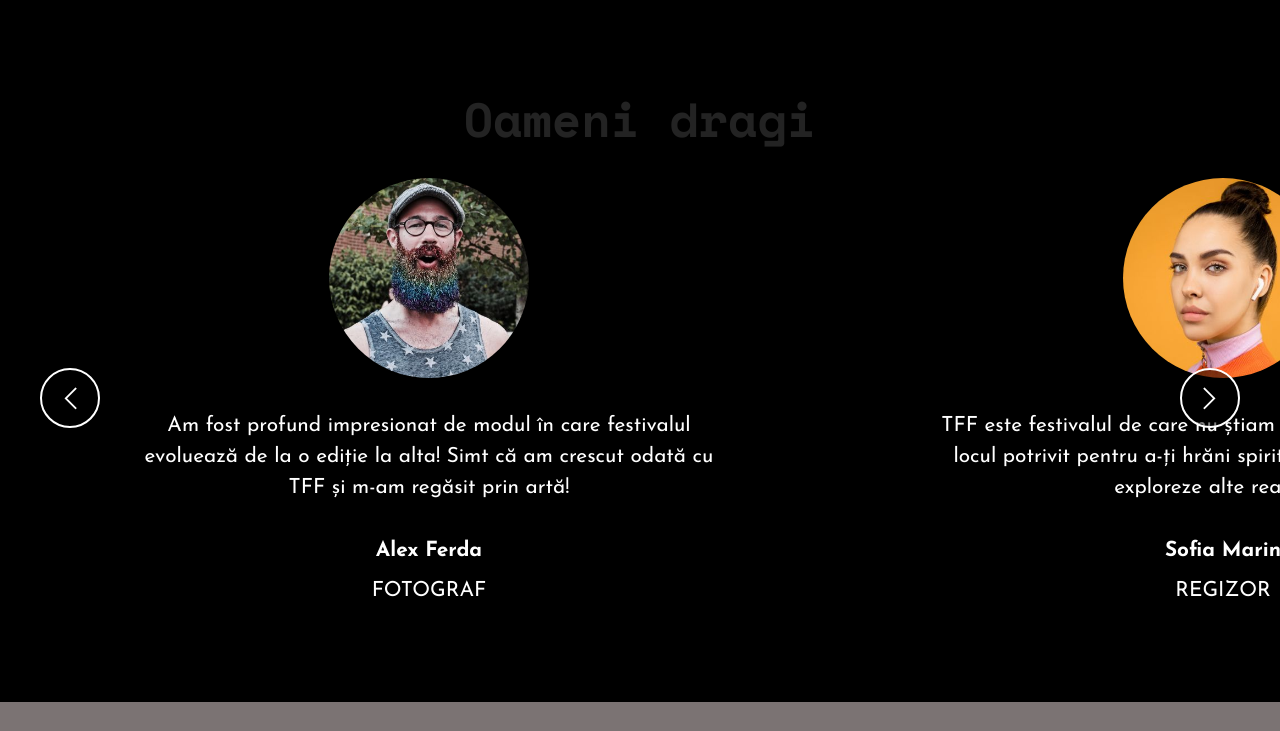
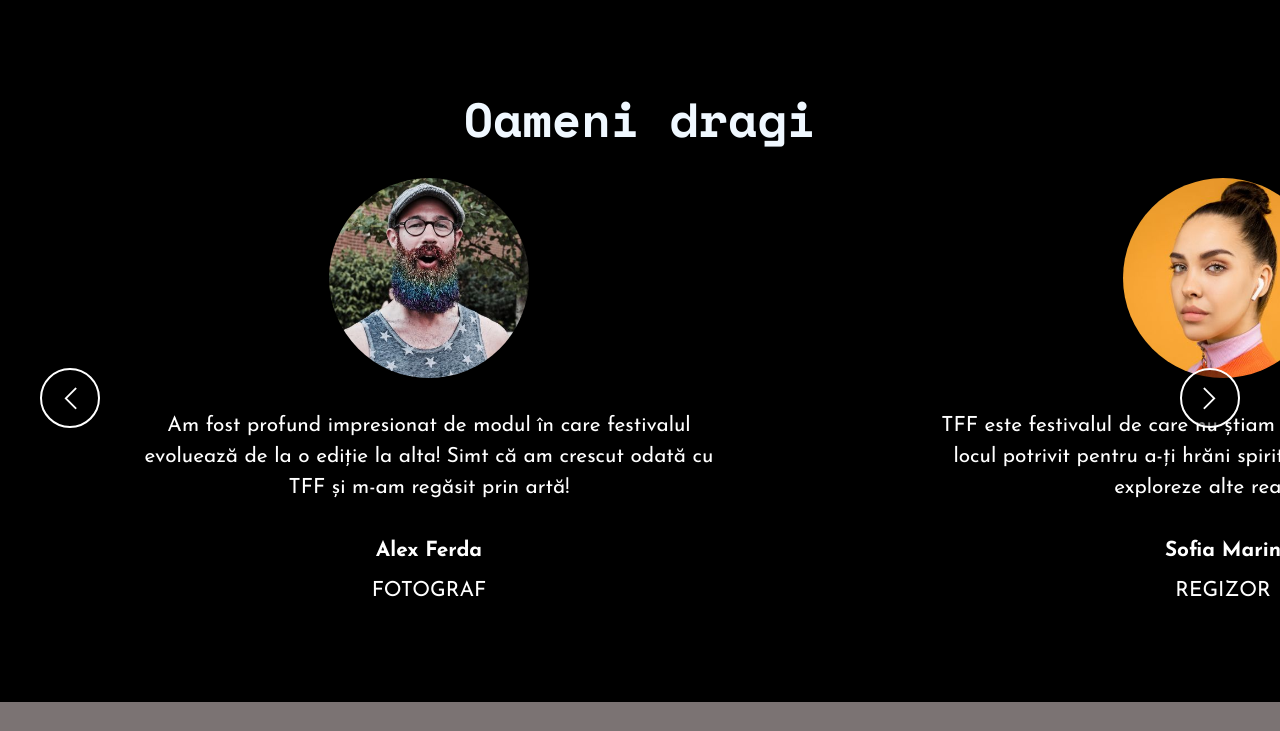
Before and after one commit to minagrd/TFF, a plain HTML site: page Editii-trecute.html in a window 1280 px wide. Shown: the part 3478-4209 px from the top of the page. Drawn offline with nearby package versions, Linux system fonts and the light colour scheme; files whose address does not match are found by name; a web font is replaced by a local one.

Commit message:
Update Editii-trecute.html

```diff
--- a/Editii-trecute.html
+++ b/Editii-trecute.html
@@ -313,7 +313,7 @@
 
 
     <div class="position-relative text-center">
-        <h2 class="mb-4 mbr-fonts-style display-2"><strong>Oameni dragi</strong></h2>
+        <h2 class="doamne mb-4 mbr-fonts-style display-2"><strong>Oameni dragi</strong></h2>
 
         <div class="embla" data-skip-snaps="true" data-align="center" data-loop="true" data-auto-play="true" data-auto-play-interval="5" data-draggable="true">
             <div class="embla__viewport container-fluid">
```
